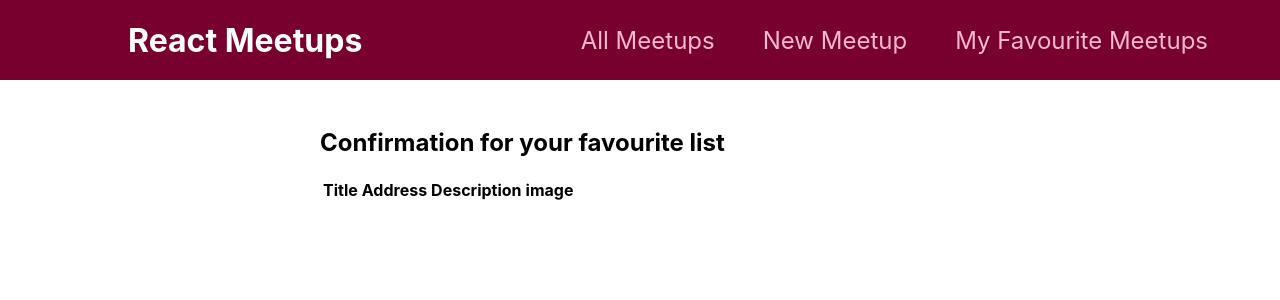
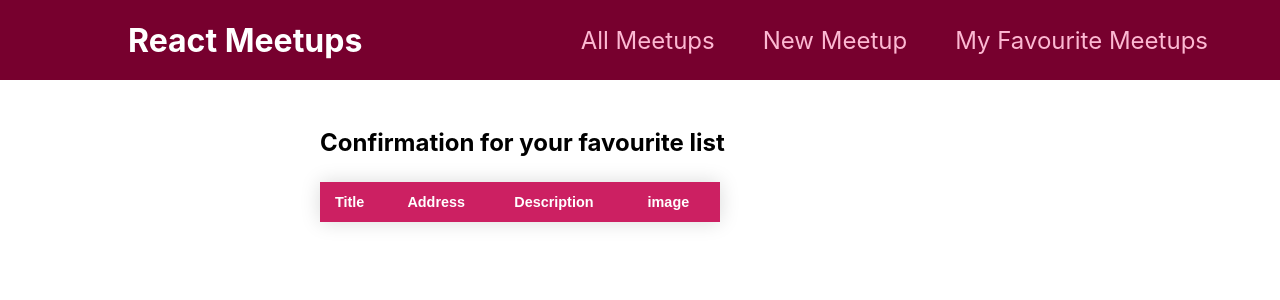
Before and after one commit to Heshan-kavi/react-course-app, a React (Create React App) app: page /confirmationpage in a window 1280 px wide. Shown: the top 300 px of the page. Built offline with nearby package versions, Linux system fonts and the light colour scheme.

Commit message:
changed the styles in the confirmation page

```diff
--- a/src/pages/ConfirmationPage.module.css
+++ b/src/pages/ConfirmationPage.module.css
@@ -0,0 +1,50 @@
+.styled_table {
+    border-collapse: collapse;
+    margin: 25px 0;
+    font-size: 0.9em;
+    font-family: sans-serif;
+    min-width: 400px;
+    box-shadow: 0 0 20px rgba(0, 0, 0, 0.15);
+}
+
+.styled_table thead tr {
+    background-color: #cc2062;
+    color: #ffffff;
+    text-align: left;
+}
+
+.styled_table th,
+.styled_table td {
+    padding: 12px 15px;
+}
+
+.styled_table tbody tr {
+    border-bottom: 1px solid #dddddd;
+}
+
+.styled_table tbody tr:nth-of-type(even) {
+    background-color: #f3f3f3;
+}
+
+.styled_table tbody tr:last-of-type {
+    border-bottom: 2px solid #cc2062;
+}
+
+.styled_table tbody tr.active-row {
+    font-weight: bold;
+    color: #cc2062;
+}
+
+.td_customized {
+    color: green;
+    /* white-space: nowrap; */
+        overflow: hidden;
+        text-overflow: clip;
+}
+
+.button_customized{
+    border: none;
+    outline: none;
+    background-color: transparent;
+    color: #cc2062;
+}
```
